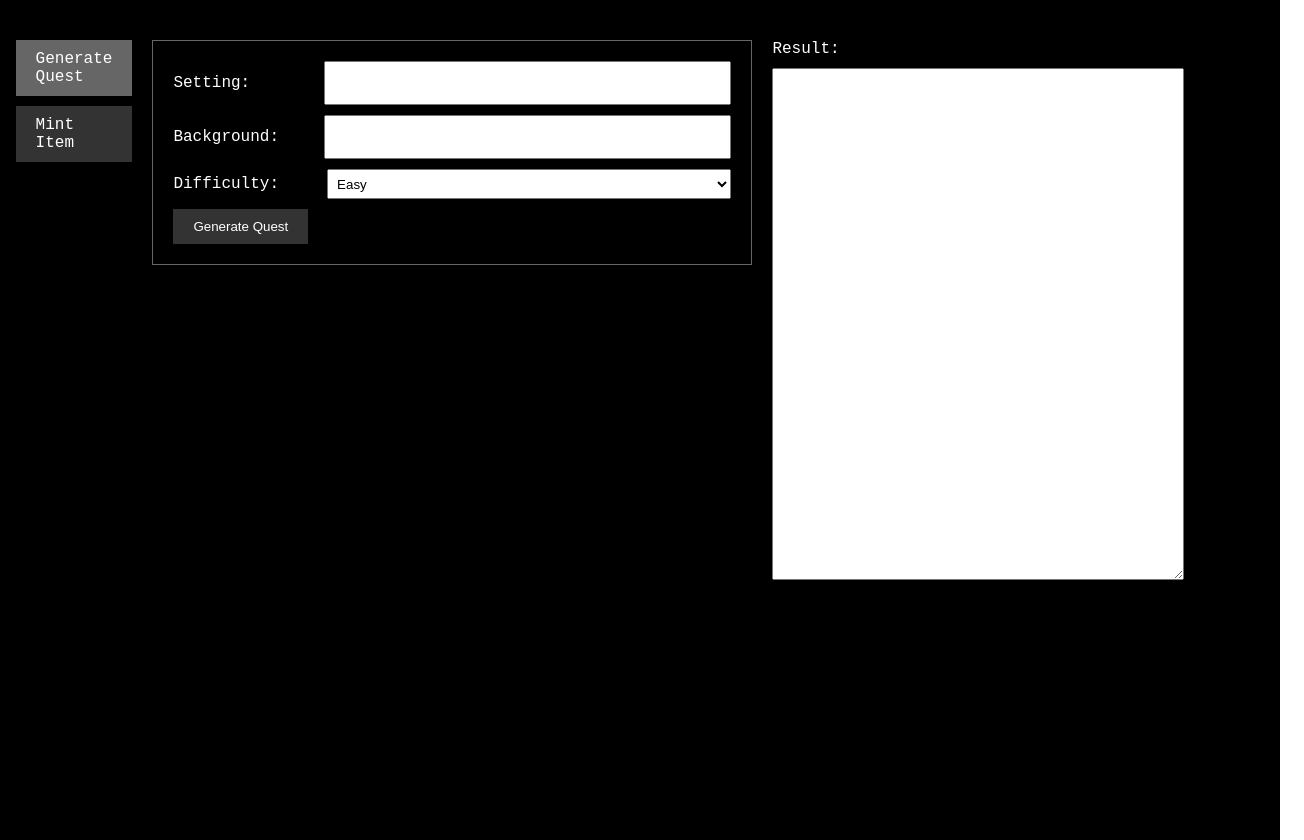
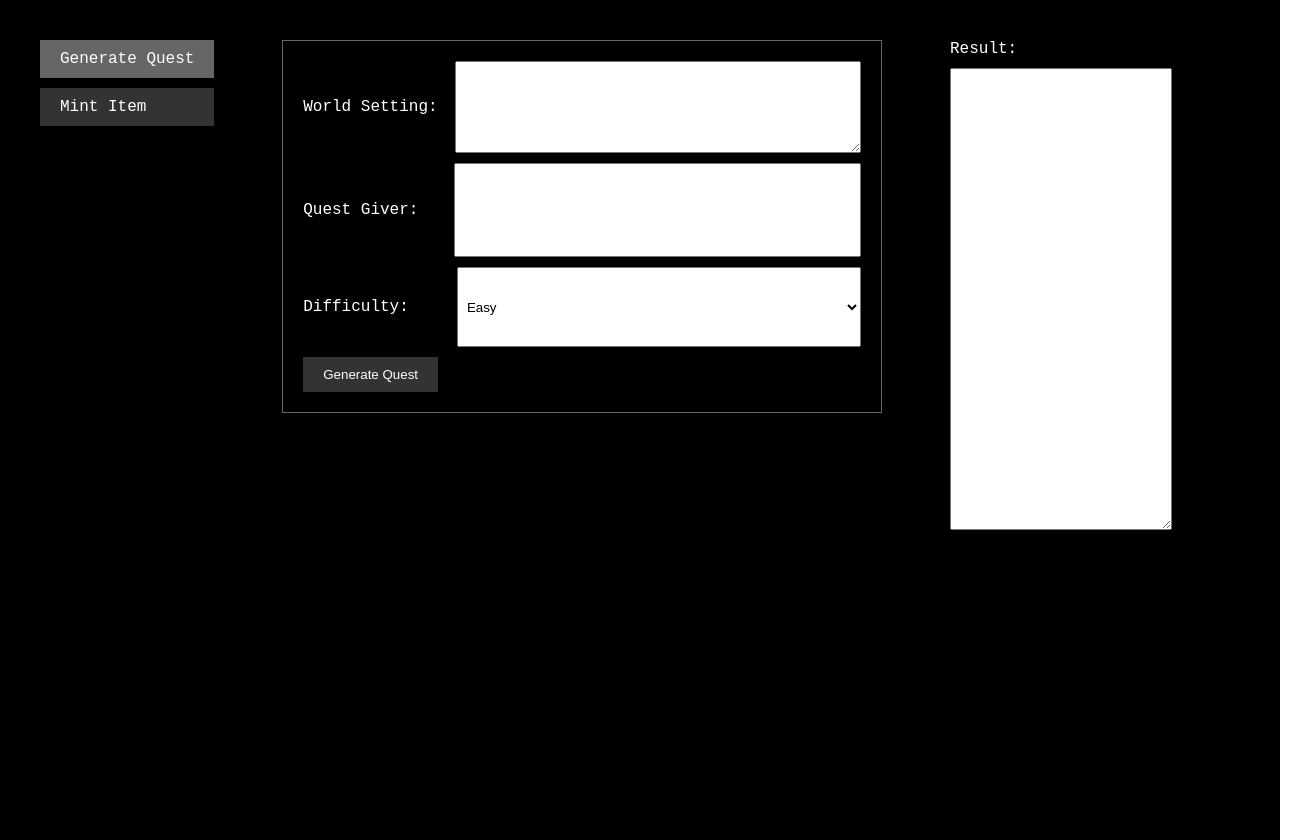
Before and after one commit to sporicle/cardinal, a React (Create React App) app: page / in a window 1280 px wide. Shown: the whole page, 1304 px wide, since content can reach past the window. Built offline with nearby package versions, Linux system fonts and the light colour scheme; no server answers.

Commit message:
change to use env var

```diff
--- a/src/App.css
+++ b/src/App.css
@@ -63,9 +63,10 @@ label {
 input,
 select {
   width: 100%;
-  height: 30px;
+  height: 80px;
   padding: 5px;
 }
+
 
 button {
   padding: 10px 20px;
@@ -92,8 +93,18 @@ button:hover {
   margin-bottom: 10px;
 }
 
-textarea {
-  width: 400px;
-  height: 500px; /* Adjust the height as per your requirements */
+.input-textarea {
+  width: 100%;
+  height: 80px; /* Adjust the height as needed */
   padding: 5px;
+  white-space: pre-wrap;
+  /* Add any additional styles for the input textarea */
 }
+
+.result-textarea {
+  width: 100%;
+  height: 450px; /* Adjust the height as needed */
+  padding: 5px;
+  white-space: pre-wrap;
+  /* Add any additional styles for the result textarea */
+}
--- a/src/App.js
+++ b/src/App.js
@@ -3,7 +3,7 @@ import { Configuration, OpenAIApi } from "openai";
 import './App.css';
 
 const configuration = new Configuration({
-  apiKey: "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",
+  apiKey: process.env.REACT_APP_OPENAI_KEY,
 });
 const openai = new OpenAIApi(configuration);
 
@@ -19,6 +19,8 @@ function App() {
 
   const generateQuest = async () => {
     try {
+      console.log(process.env.REACT_APP_OPENAI_KEY);
+
       const completion = await openai.createCompletion({
         model: "text-davinci-003",
         prompt: "respond with hello world",
@@ -35,18 +37,53 @@ function App() {
       }
     }
 
-    // function generatePrompt(animal) {
-    //   const capitalizedAnimal =
-    //     animal[0].toUpperCase() + animal.slice(1).toLowerCase();
-    //   return `Suggest three names for an animal that is a superhero.
+    function generateQuestPrompt(world_setting, quest_giver, difficulty) {
+      var example_quest = `{
+        "quest_name": "Clear the Slimes",
+          "quest_difficulty": "Easy",
+            "quest_description": "A pack of slimes has been spotted on the east side of the island. Kill 20 of them and bring back the slime droplets.",
+              "quest_reward": {
+          "item": {
+            "name": "Slime Charm",
+              "description": "A small charm shaped in the form of a blue slime creature.",
+                "effect": "This charm increases exp gained from killing slimes by 10%",
+                  "stats": {
+              "str": "0",
+                "dex": "0",
+                  "luk": "0",
+                    "int": "0"
+            }
+          },
+          "resource": {
+            "gold": "500"
+          }
+        }
+      }`
 
-    // Animal: Cat
-    // Names: Captain Sharpclaw, Agent Fluffball, The Incredible Feline
-    // Animal: Dog
-    // Names: Ruff the Protector, Wonder Canine, Sir Barks-a-Lot
-    // Animal: ${capitalizedAnimal}
-    // Names:`;
-    // }
+      var example_quest2 = `{
+        "quest_name": "Revenge of the Lich King",
+        "quest_difficulty": "Epic",
+        "quest_description": "The Lich King has raised his armies of undead skeletons. Defeat the skeleton guards and battle the lich king.",
+        "quest_reward": {
+          "item": {
+            "name": "Staff of the Lich King",
+            "description": "A staff imbued with dark energy. There is a skull at the top of the staff. You occasionally see souls escaping from the staff.",
+            "effect": "[Raise Undead] : When you battle, you summon two skeleton minions to join the fray.",
+            "stats": {
+              "str": "10",
+              "dex": "10",
+              "luk": "10",
+              "int": "30"
+            }
+          },
+          "resource": {
+            "gold": "10000"
+          }
+        }
+      }`
+
+      return "Generate a quest being given by a " + quest_giver + ". The setting of the world we are in is " + world_setting + ". The difficulty of the quest should be " + difficulty + ". Generate it in exactly the format of these example quests:"+example_quest+","+example_quest2;
+    }
   };
 
   const mintNFT = () => {
@@ -66,11 +103,11 @@ function App() {
         <div className="view">
           <div className={`view-content ${view === 1 ? 'active' : ''}`}>
             <div className="input-container">
-              <label>Setting:</label>
-              <input type="text" value={input1} onChange={(e) => setInput1(e.target.value)} />
+              <label>World Setting:</label>
+              <textarea className="input-textarea" type="text" value={input1} onChange={(e) => setInput1(e.target.value)} />
             </div>
             <div className="input-container">
-              <label>Background:</label>
+              <label>Quest Giver:</label>
               <input type="text" value={input2} onChange={(e) => setInput2(e.target.value)} />
             </div>
             <div className="input-container">
@@ -104,7 +141,7 @@ function App() {
 
       <div className="result-container">
         <label>Result:</label>
-        <textarea value={result} readOnly />
+        <textarea className="result-textarea" value={result} readOnly />
       </div>
     </div>
   );
```
Also changed, not shown: 1 other file (tests, documents, lock files or other folders).
